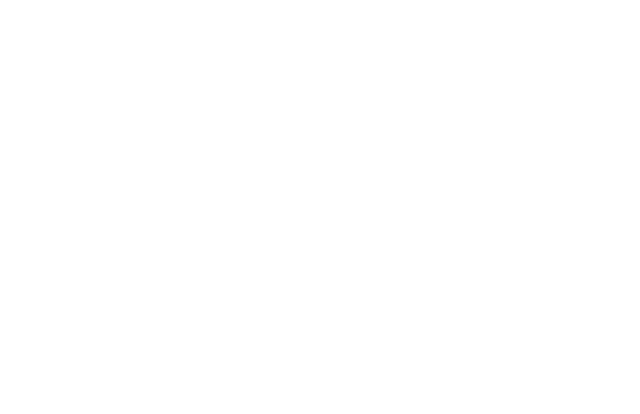
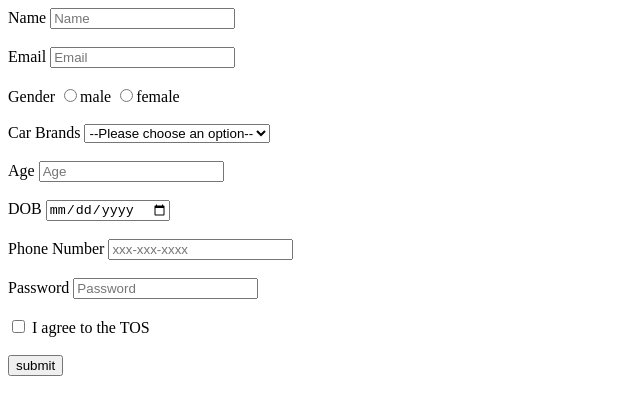
Before and after one commit to acciojob/signup-form-car-PrathamKamble, a website: page main.html in a window 1280 px wide. Shown: the whole page, without its empty margins (0-640 px from the left). Drawn offline with Linux system fonts and the light colour scheme.

Commit message:
created a submission

```diff
--- a/main.html
+++ b/main.html
@@ -7,10 +7,43 @@
 </head>
 
 <body>
-	<!-- the entire body must be written by student -->
-    <script type="text/javascript" src="./script.js">
-</script>
+    <form action="#" method="post">
+        <label for="name">Name</label>
+        <input type="text" id="name" placeholder="Name" required><br><br>
 
+        <label for="email">Email</label>
+        <input type="email" id="email" placeholder="Email" required><br><br>
+
+        <label>Gender</label>
+        <label for="gender_m"><input type="radio" name="gender" id="gender_m">male</label>
+        <label for="gender_f"><input type="radio" name="gender" id="gender_f">female</label><br><br>
+
+        <label for="cars">Car Brands</label>
+        <select id="cars" required>
+            <option>--Please choose an option--</option>
+            <option>TATA</option>
+            <option>TOYOTA</option>
+            <option>AUDI</option>
+            <option>BMW</option>
+        </select><br><br>
+
+        <label for="age">Age</label>
+        <input type="number" id="age" placeholder="Age" required><br><br>
+
+        <label for="dob">DOB</label>
+        <input type="date" id="dob" required><br><br>
+
+        <label for="tel">Phone Number</label>
+        <input type="tel" id="tel" placeholder="xxx-xxx-xxxx"><br><br>
+
+        <label for="password">Password</label>
+        <input type="password" id="password" placeholder="Password" required><br><br>
+
+        <input type="checkbox" id="tos" required>
+        <label for="tos">I agree to the TOS</label><br><br>
+
+        <button type="submit">submit</button>
+    </form>
 </body>
 
 </html>
```
